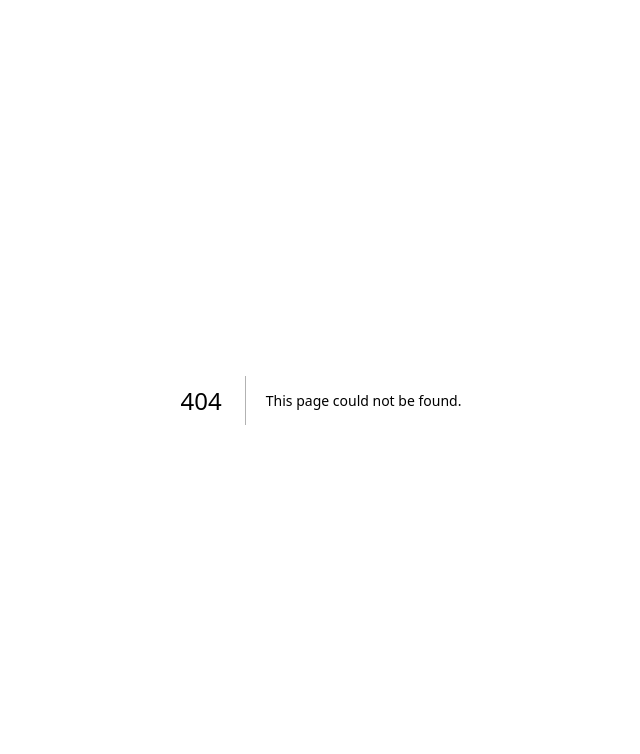
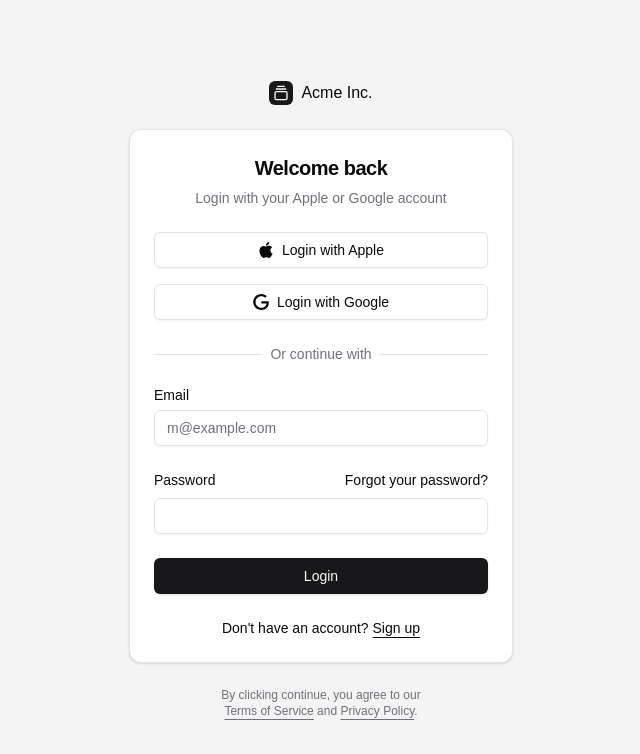
Before and after one commit to PatrickWCity/agencia-next-frontend, a Next.js app: page /login in a window 1280 px wide. Before the commit this address had no page. Shown: the top 754 px of the page, without its empty margins (319-959 px from the left). Built offline with nearby package versions, Linux system fonts and the light colour scheme.

Commit message:
style(components): added login to project

```diff
--- a/package.json
+++ b/package.json
@@ -16,6 +16,7 @@
     "@radix-ui/react-collapsible": "^1.1.2",
     "@radix-ui/react-dialog": "^1.1.4",
     "@radix-ui/react-dropdown-menu": "^2.1.4",
+    "@radix-ui/react-label": "^2.1.1",
     "@radix-ui/react-separator": "^1.1.1",
     "@radix-ui/react-slot": "^1.1.1",
     "@radix-ui/react-tooltip": "^1.1.6",
--- /dev/null
+++ b/src/app/login/page.tsx
@@ -0,0 +1,19 @@
+import { GalleryVerticalEnd } from "lucide-react"
+
+import { LoginForm } from "@/components/login-form"
+
+export default function LoginPage() {
+  return (
+    <div className="flex min-h-svh flex-col items-center justify-center gap-6 bg-muted p-6 md:p-10">
+      <div className="flex w-full max-w-sm flex-col gap-6">
+        <a href="#" className="flex items-center gap-2 self-center font-medium">
+          <div className="flex h-6 w-6 items-center justify-center rounded-md bg-primary text-primary-foreground">
+            <GalleryVerticalEnd className="size-4" />
+          </div>
+          Acme Inc.
+        </a>
+        <LoginForm />
+      </div>
+    </div>
+  )
+}
--- /dev/null
+++ b/src/components/login-form.tsx
@@ -0,0 +1,96 @@
+import { cn } from "@/lib/utils"
+import { Button } from "@/components/ui/button"
+import {
+  Card,
+  CardContent,
+  CardDescription,
+  CardHeader,
+  CardTitle,
+} from "@/components/ui/card"
+import { Input } from "@/components/ui/input"
+import { Label } from "@/components/ui/label"
+
+export function LoginForm({
+  className,
+  ...props
+}: React.ComponentPropsWithoutRef<"div">) {
+  return (
+    <div className={cn("flex flex-col gap-6", className)} {...props}>
+      <Card>
+        <CardHeader className="text-center">
+          <CardTitle className="text-xl">Welcome back</CardTitle>
+          <CardDescription>
+            Login with your Apple or Google account
+          </CardDescription>
+        </CardHeader>
+        <CardContent>
+          <form>
+            <div className="grid gap-6">
+              <div className="flex flex-col gap-4">
+                <Button variant="outline" className="w-full">
+                  <svg xmlns="http://www.w3.org/2000/svg" viewBox="0 0 24 24">
+                    <path
+                      d="M12.152 6.896c-.948 0-2.415-1.078-3.96-1.04-2.04.027-3.91 1.183-4.961 3.014-2.117 3.675-.546 9.103 1.519 12.09 1.013 1.454 2.208 3.09 3.792 3.039 1.52-.065 2.09-.987 3.935-.987 1.831 0 2.35.987 3.96.948 1.637-.026 2.676-1.48 3.676-2.948 1.156-1.688 1.636-3.325 1.662-3.415-.039-.013-3.182-1.221-3.22-4.857-.026-3.04 2.48-4.494 2.597-4.559-1.429-2.09-3.623-2.324-4.39-2.376-2-.156-3.675 1.09-4.61 1.09zM15.53 3.83c.843-1.012 1.4-2.427 1.245-3.83-1.207.052-2.662.805-3.532 1.818-.78.896-1.454 2.338-1.273 3.714 1.338.104 2.715-.688 3.559-1.701"
+                      fill="currentColor"
+                    />
+                  </svg>
+                  Login with Apple
+                </Button>
+                <Button variant="outline" className="w-full">
+                  <svg xmlns="http://www.w3.org/2000/svg" viewBox="0 0 24 24">
+                    <path
+                      d="M12.48 10.92v3.28h7.84c-.24 1.84-.853 3.187-1.787 4.133-1.147 1.147-2.933 2.4-6.053 2.4-4.827 0-8.6-3.893-8.6-8.72s3.773-8.72 8.6-8.72c2.6 0 4.507 1.027 5.907 2.347l2.307-2.307C18.747 1.44 16.133 0 12.48 0 5.867 0 .307 5.387.307 12s5.56 12 12.173 12c3.573 0 6.267-1.173 8.373-3.36 2.16-2.16 2.84-5.213 2.84-7.667 0-.76-.053-1.467-.173-2.053H12.48z"
+                      fill="currentColor"
+                    />
+                  </svg>
+                  Login with Google
+                </Button>
+              </div>
+              <div className="relative text-center text-sm after:absolute after:inset-0 after:top-1/2 after:z-0 after:flex after:items-center after:border-t after:border-border">
+                <span className="relative z-10 bg-background px-2 text-muted-foreground">
+                  Or continue with
+                </span>
+              </div>
+              <div className="grid gap-6">
+                <div className="grid gap-2">
+                  <Label htmlFor="email">Email</Label>
+                  <Input
+                    id="email"
+                    type="email"
+                    placeholder="m@example.com"
+                    required
+                  />
+                </div>
+                <div className="grid gap-2">
+                  <div className="flex items-center">
+                    <Label htmlFor="password">Password</Label>
+                    <a
+                      href="#"
+                      className="ml-auto text-sm underline-offset-4 hover:underline"
+                    >
+                      Forgot your password?
+                    </a>
+                  </div>
+                  <Input id="password" type="password" required />
+                </div>
+                <Button type="submit" className="w-full">
+                  Login
+                </Button>
+              </div>
+              <div className="text-center text-sm">
+                Don&apos;t have an account?{" "}
+                <a href="#" className="underline underline-offset-4">
+                  Sign up
+                </a>
+              </div>
+            </div>
+          </form>
+        </CardContent>
+      </Card>
+      <div className="text-balance text-center text-xs text-muted-foreground [&_a]:underline [&_a]:underline-offset-4 [&_a]:hover:text-primary  ">
+        By clicking continue, you agree to our <a href="#">Terms of Service</a>{" "}
+        and <a href="#">Privacy Policy</a>.
+      </div>
+    </div>
+  )
+}
--- /dev/null
+++ b/src/components/ui/card.tsx
@@ -0,0 +1,76 @@
+import * as React from "react"
+
+import { cn } from "@/lib/utils"
+
+const Card = React.forwardRef<
+  HTMLDivElement,
+  React.HTMLAttributes<HTMLDivElement>
+>(({ className, ...props }, ref) => (
+  <div
+    ref={ref}
+    className={cn(
+      "rounded-xl border bg-card text-card-foreground shadow",
+      className
+    )}
+    {...props}
+  />
+))
+Card.displayName = "Card"
+
+const CardHeader = React.forwardRef<
+  HTMLDivElement,
+  React.HTMLAttributes<HTMLDivElement>
+>(({ className, ...props }, ref) => (
+  <div
+    ref={ref}
+    className={cn("flex flex-col space-y-1.5 p-6", className)}
+    {...props}
+  />
+))
+CardHeader.displayName = "CardHeader"
+
+const CardTitle = React.forwardRef<
+  HTMLDivElement,
+  React.HTMLAttributes<HTMLDivElement>
+>(({ className, ...props }, ref) => (
+  <div
+    ref={ref}
+    className={cn("font-semibold leading-none tracking-tight", className)}
+    {...props}
+  />
+))
+CardTitle.displayName = "CardTitle"
+
+const CardDescription = React.forwardRef<
+  HTMLDivElement,
+  React.HTMLAttributes<HTMLDivElement>
+>(({ className, ...props }, ref) => (
+  <div
+    ref={ref}
+    className={cn("text-sm text-muted-foreground", className)}
+    {...props}
+  />
+))
+CardDescription.displayName = "CardDescription"
+
+const CardContent = React.forwardRef<
+  HTMLDivElement,
+  React.HTMLAttributes<HTMLDivElement>
+>(({ className, ...props }, ref) => (
+  <div ref={ref} className={cn("p-6 pt-0", className)} {...props} />
+))
+CardContent.displayName = "CardContent"
+
+const CardFooter = React.forwardRef<
+  HTMLDivElement,
+  React.HTMLAttributes<HTMLDivElement>
+>(({ className, ...props }, ref) => (
+  <div
+    ref={ref}
+    className={cn("flex items-center p-6 pt-0", className)}
+    {...props}
+  />
+))
+CardFooter.displayName = "CardFooter"
+
+export { Card, CardHeader, CardFooter, CardTitle, CardDescription, CardContent }
--- /dev/null
+++ b/src/components/ui/label.tsx
@@ -0,0 +1,26 @@
+"use client"
+
+import * as React from "react"
+import * as LabelPrimitive from "@radix-ui/react-label"
+import { cva, type VariantProps } from "class-variance-authority"
+
+import { cn } from "@/lib/utils"
+
+const labelVariants = cva(
+  "text-sm font-medium leading-none peer-disabled:cursor-not-allowed peer-disabled:opacity-70"
+)
+
+const Label = React.forwardRef<
+  React.ElementRef<typeof LabelPrimitive.Root>,
+  React.ComponentPropsWithoutRef<typeof LabelPrimitive.Root> &
+    VariantProps<typeof labelVariants>
+>(({ className, ...props }, ref) => (
+  <LabelPrimitive.Root
+    ref={ref}
+    className={cn(labelVariants(), className)}
+    {...props}
+  />
+))
+Label.displayName = LabelPrimitive.Root.displayName
+
+export { Label }
```
Also changed, not shown: 1 other file (tests, documents, lock files or other folders).
